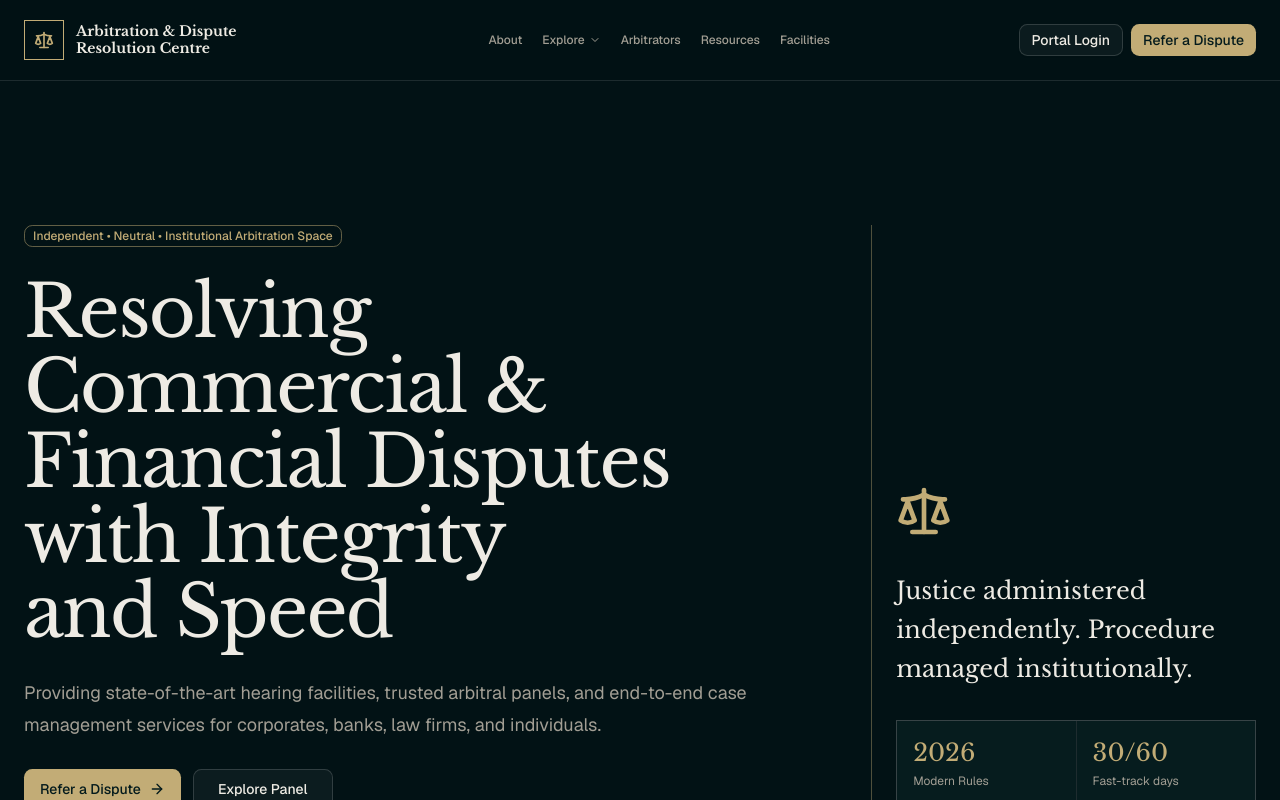
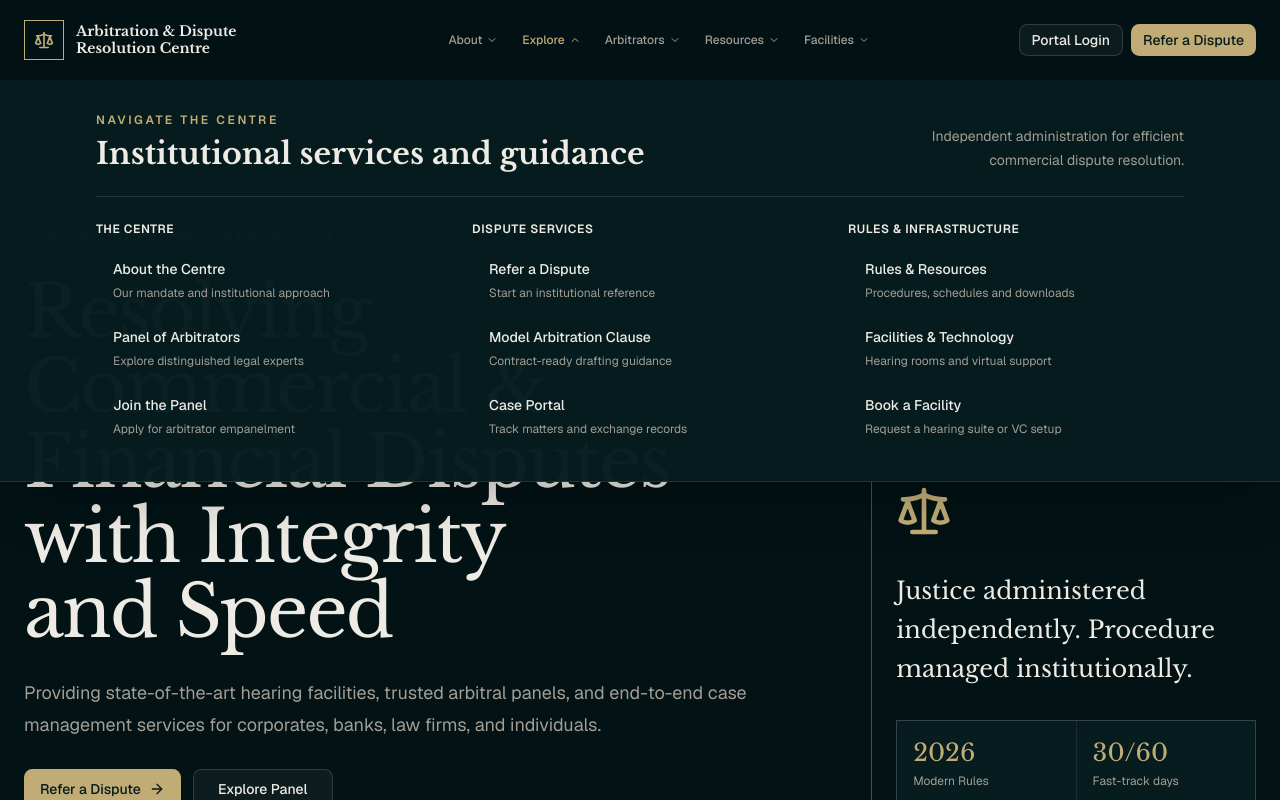
Before and after one commit to KKBAE143/arbitration-institution-homepage, a Next.js app: page / in a window 1280 px wide. Both pictures are taken after a click on the button "Explore". Shown: the top 800 px of the page. Built offline with nearby package versions, Linux system fonts and the light colour scheme.

Commit message:
feat: refactor public header menu structure and state management
Co-authored-by: PILLI KARTHIK <117244354+KKBAE143@users.noreply.github.com>

```diff
--- a/components/public/public-header.tsx
+++ b/components/public/public-header.tsx
@@ -6,52 +6,72 @@ import { ChevronDown, Scale } from "lucide-react"
 import { Button } from "@/components/ui/button"
 import { MobileNavigation } from "@/components/public/mobile-navigation"
 
-const menuGroups = [
-  { title: "The Centre", links: [{ label: "About the Centre", href: "/about", note: "Our mandate and institutional approach" }, { label: "Panel of Arbitrators", href: "/arbitrators", note: "Explore distinguished legal experts" }, { label: "Join the Panel", href: "/empanelment/apply", note: "Apply for arbitrator empanelment" }] },
-  { title: "Dispute Services", links: [{ label: "Refer a Dispute", href: "/refer-dispute", note: "Start an institutional reference" }, { label: "Model Arbitration Clause", href: "/model-clause", note: "Contract-ready drafting guidance" }, { label: "Case Portal", href: "/login", note: "Track matters and exchange records" }] },
-  { title: "Rules & Infrastructure", links: [{ label: "Rules & Resources", href: "/resources", note: "Procedures, schedules and downloads" }, { label: "Facilities & Technology", href: "/facilities", note: "Hearing rooms and virtual support" }, { label: "Book a Facility", href: "/facilities/book", note: "Request a hearing suite or VC setup" }] },
-]
+type MenuName = "about" | "explore" | "arbitrators" | "resources" | "facilities"
+type Menu = { label: string; eyebrow: string; title: string; description: string; groups: { title: string; links: { label: string; href: string; note: string }[] }[] }
+
+const menus: Record<MenuName, Menu> = {
+  about: { label: "About", eyebrow: "The institution", title: "Purpose, governance and people", description: "Learn how the Centre supports fair and efficient dispute resolution.", groups: [
+    { title: "The Centre", links: [{ label: "About the Centre", href: "/about", note: "Mandate and institutional approach" }, { label: "Leadership & Governance", href: "/about#governance", note: "Standards, oversight and independence" }] },
+    { title: "Work with us", links: [{ label: "Panel of Arbitrators", href: "/arbitrators", note: "Meet our distinguished legal experts" }, { label: "Join the Panel", href: "/empanelment/apply", note: "Apply for arbitrator empanelment" }] },
+    { title: "Quick access", links: [{ label: "Contact & Location", href: "/about#contact", note: "Visit or speak with the secretariat" }, { label: "Case Portal", href: "/login", note: "Secure access for case participants" }] },
+  ] },
+  explore: { label: "Explore", eyebrow: "Navigate the Centre", title: "Institutional services and guidance", description: "Independent administration for efficient commercial dispute resolution.", groups: [
+    { title: "The Centre", links: [{ label: "About the Centre", href: "/about", note: "Our mandate and institutional approach" }, { label: "Panel of Arbitrators", href: "/arbitrators", note: "Explore distinguished legal experts" }, { label: "Join the Panel", href: "/empanelment/apply", note: "Apply for arbitrator empanelment" }] },
+    { title: "Dispute Services", links: [{ label: "Refer a Dispute", href: "/refer-dispute", note: "Start an institutional reference" }, { label: "Model Arbitration Clause", href: "/model-clause", note: "Contract-ready drafting guidance" }, { label: "Case Portal", href: "/login", note: "Track matters and exchange records" }] },
+    { title: "Rules & Infrastructure", links: [{ label: "Rules & Resources", href: "/resources", note: "Procedures, schedules and downloads" }, { label: "Facilities & Technology", href: "/facilities", note: "Hearing rooms and virtual support" }, { label: "Book a Facility", href: "/facilities/book", note: "Request a hearing suite or VC setup" }] },
+  ] },
+  arbitrators: { label: "Arbitrators", eyebrow: "Arbitral panel", title: "Expertise for complex disputes", description: "Discover experienced practitioners and pathways to join the panel.", groups: [
+    { title: "Find expertise", links: [{ label: "Browse Arbitrators", href: "/arbitrators", note: "Search the institutional panel" }, { label: "Practice Specialisms", href: "/arbitrators#specialisms", note: "Find relevant sector experience" }] },
+    { title: "Empanelment", links: [{ label: "Apply to Join", href: "/empanelment/apply", note: "Submit an empanelment application" }, { label: "Selection Process", href: "/about#empanelment", note: "Review criteria and governance" }] },
+    { title: "For members", links: [{ label: "Arbitrator Portal", href: "/login", note: "Cases, availability and profile" }, { label: "Rules & Guidance", href: "/resources", note: "Procedural reference materials" }] },
+  ] },
+  resources: { label: "Resources", eyebrow: "Knowledge centre", title: "Rules, clauses and practical guidance", description: "Authoritative materials for parties, counsel and arbitrators.", groups: [
+    { title: "Rules", links: [{ label: "Rules & Procedures", href: "/resources", note: "Current institutional framework" }, { label: "Fee Schedule", href: "/resources#fees", note: "Administrative and tribunal fees" }] },
+    { title: "Drafting", links: [{ label: "Model Arbitration Clause", href: "/model-clause", note: "Recommended contract language" }, { label: "Refer a Dispute", href: "/refer-dispute", note: "Begin a new reference" }] },
+    { title: "Downloads", links: [{ label: "Resource Library", href: "/resources", note: "Forms, schedules and publications" }, { label: "Case Portal", href: "/login", note: "Access matter-specific documents" }] },
+  ] },
+  facilities: { label: "Facilities", eyebrow: "Hearings & technology", title: "Purpose-built spaces for proceedings", description: "Professional hearing rooms, virtual support and secretarial assistance.", groups: [
+    { title: "Spaces", links: [{ label: "Explore Facilities", href: "/facilities", note: "Rooms, capacity and amenities" }, { label: "Virtual Hearings", href: "/facilities#technology", note: "Secure video and hybrid support" }] },
+    { title: "Plan a hearing", links: [{ label: "Book a Facility", href: "/facilities/book", note: "Request dates and requirements" }, { label: "Indicative Rates", href: "/facilities#rates", note: "Review venue and service rates" }] },
+    { title: "Assistance", links: [{ label: "Secretarial Support", href: "/facilities#support", note: "Administrative help for proceedings" }, { label: "Contact the Centre", href: "/about#contact", note: "Discuss a tailored setup" }] },
+  ] },
+}
 
 export function PublicHeader() {
-  const [open, setOpen] = useState(false)
+  const [activeMenu, setActiveMenu] = useState<MenuName | null>(null)
   const closeTimer = useRef<ReturnType<typeof setTimeout> | null>(null)
-  const buttonRef = useRef<HTMLButtonElement>(null)
-
-  function cancelClose() { if (closeTimer.current) clearTimeout(closeTimer.current) }
-  function scheduleClose() { cancelClose(); closeTimer.current = setTimeout(() => setOpen(false), 140) }
+  const activeButton = useRef<HTMLButtonElement | null>(null)
+  const cancelClose = () => { if (closeTimer.current) clearTimeout(closeTimer.current) }
+  const closeMenu = () => { cancelClose(); setActiveMenu(null) }
+  const scheduleClose = () => { cancelClose(); closeTimer.current = setTimeout(() => setActiveMenu(null), 180) }
+  const openMenu = (name: MenuName, button?: HTMLButtonElement | null) => { cancelClose(); if (button) activeButton.current = button; setActiveMenu(name) }
 
   useEffect(() => {
-    if (!open) return
-    const onKeyDown = (event: KeyboardEvent) => {
-      if (event.key === "Escape") { setOpen(false); buttonRef.current?.focus() }
-    }
+    if (!activeMenu) return
+    const onKeyDown = (event: KeyboardEvent) => { if (event.key === "Escape") { closeMenu(); activeButton.current?.focus() } }
     document.addEventListener("keydown", onKeyDown)
     return () => document.removeEventListener("keydown", onKeyDown)
-  }, [open])
-
+  }, [activeMenu])
   useEffect(() => () => cancelClose(), [])
 
+  const menu = activeMenu ? menus[activeMenu] : null
   return <>
-    {open && <button type="button" aria-label="Close navigation menu" className="fixed inset-0 z-30 hidden cursor-default bg-background/45 backdrop-blur-md motion-safe:animate-in motion-safe:fade-in lg:block" onClick={() => setOpen(false)} />}
-    <header className="sticky top-0 z-50 border-b border-border bg-background/95 backdrop-blur">
+    {menu && <button type="button" aria-label="Close navigation menu" className="fixed inset-0 z-30 hidden cursor-default bg-background/70 backdrop-blur-xl motion-safe:animate-in motion-safe:fade-in lg:block" onClick={closeMenu} />}
+    <header className="sticky top-0 z-50 border-b border-border bg-background/95 backdrop-blur" onMouseLeave={scheduleClose}>
       <div className="mx-auto flex min-h-20 max-w-7xl items-center gap-5 px-4 sm:px-6">
-        <Link href="/" className="flex min-w-0 items-center gap-3" onClick={() => setOpen(false)}><span className="flex size-10 shrink-0 items-center justify-center border border-primary text-primary"><Scale className="size-5" /></span><span className="hidden max-w-56 font-serif text-sm font-bold leading-tight sm:block">Arbitration &amp; Dispute Resolution Centre</span></Link>
-        <nav className="ml-auto hidden items-center gap-5 lg:flex" aria-label="Primary navigation">
-          <Link href="/about" className="text-xs font-medium text-muted-foreground transition-colors hover:text-primary">About</Link>
-          <div className="relative" onMouseEnter={() => { cancelClose(); setOpen(true) }} onMouseLeave={scheduleClose} onBlur={(event) => { if (!event.currentTarget.contains(event.relatedTarget)) scheduleClose() }}>
-            <button ref={buttonRef} type="button" className="flex items-center gap-1 text-xs font-medium text-muted-foreground transition-colors hover:text-primary aria-expanded:text-primary" aria-expanded={open} aria-controls="public-mega-menu" onFocus={() => { cancelClose(); setOpen(true) }} onClick={() => { cancelClose(); setOpen(true) }}>Explore <ChevronDown className={`size-3 transition-transform motion-reduce:transition-none ${open ? "rotate-180" : ""}`} /></button>
-            {open && <div id="public-mega-menu" className="absolute left-1/2 top-full mt-7 w-[min(780px,calc(100vw-3rem))] -translate-x-1/2 border border-border bg-card p-7 shadow-2xl motion-safe:animate-in motion-safe:fade-in motion-safe:slide-in-from-top-2" onMouseEnter={cancelClose} onMouseLeave={scheduleClose}>
-              <div className="mb-6 flex items-end justify-between gap-6 border-b border-border pb-5"><div><p className="text-xs font-semibold uppercase tracking-[0.2em] text-primary">Navigate the Centre</p><p className="mt-2 font-serif text-2xl">Institutional services and guidance</p></div><p className="max-w-56 text-right text-xs leading-5 text-muted-foreground">Independent administration for efficient commercial dispute resolution.</p></div>
-              <div className="grid grid-cols-3 gap-7">{menuGroups.map((group) => <section key={group.title}><h2 className="text-xs font-semibold uppercase tracking-wider text-foreground">{group.title}</h2><div className="mt-4 flex flex-col gap-1">{group.links.map((link) => <Link key={link.href} href={link.href} className="group border-l border-transparent px-3 py-2 transition-colors hover:border-primary hover:bg-primary/5 focus-visible:border-primary focus-visible:bg-primary/5" onClick={() => setOpen(false)}><span className="block text-sm font-medium group-hover:text-primary">{link.label}</span><span className="mt-1 block text-xs leading-5 text-muted-foreground">{link.note}</span></Link>)}</div></section>)}</div>
-            </div>}
-          </div>
-          <Link href="/arbitrators" className="text-xs font-medium text-muted-foreground transition-colors hover:text-primary">Arbitrators</Link>
-          <Link href="/resources" className="text-xs font-medium text-muted-foreground transition-colors hover:text-primary">Resources</Link>
-          <Link href="/facilities" className="text-xs font-medium text-muted-foreground transition-colors hover:text-primary">Facilities</Link>
+        <Link href="/" className="flex min-w-0 items-center gap-3" onClick={closeMenu}><span className="flex size-10 shrink-0 items-center justify-center border border-primary text-primary"><Scale className="size-5" /></span><span className="hidden max-w-56 font-serif text-sm font-bold leading-tight sm:block">Arbitration &amp; Dispute Resolution Centre</span></Link>
+        <nav className="ml-auto hidden items-center gap-6 lg:flex" aria-label="Primary navigation" onMouseEnter={cancelClose}>
+          {(Object.entries(menus) as [MenuName, Menu][]).map(([name, item]) => <button key={name} type="button" className="flex items-center gap-1 text-xs font-medium text-muted-foreground transition-colors hover:text-primary aria-expanded:text-primary" aria-expanded={activeMenu === name} aria-controls="public-mega-menu" onMouseEnter={(event) => openMenu(name, event.currentTarget)} onFocus={(event) => openMenu(name, event.currentTarget)} onClick={(event) => openMenu(name, event.currentTarget)}>{item.label}<ChevronDown className={`size-3 transition-transform motion-reduce:transition-none ${activeMenu === name ? "rotate-180" : ""}`} /></button>)}
         </nav>
         <div className="ml-auto hidden items-center gap-2 lg:flex"><Button variant="outline" size="sm" render={<Link href="/login" />}>Portal Login</Button><Button size="sm" render={<Link href="/refer-dispute" />}>Refer a Dispute</Button></div>
         <div className="ml-auto lg:hidden"><MobileNavigation /></div>
       </div>
+      {menu && <div id="public-mega-menu" className="absolute inset-x-0 top-full border-b border-border bg-card/98 shadow-2xl motion-safe:animate-in motion-safe:fade-in motion-safe:slide-in-from-top-2" onMouseEnter={cancelClose} onMouseLeave={scheduleClose}>
+        <div className="mx-auto max-w-6xl px-8 py-8">
+          <div className="flex items-end justify-between gap-10 border-b border-border pb-6"><div><p className="text-xs font-semibold uppercase tracking-[0.22em] text-primary">{menu.eyebrow}</p><h2 className="mt-2 font-serif text-3xl font-semibold text-balance">{menu.title}</h2></div><p className="max-w-80 text-right text-sm leading-6 text-muted-foreground">{menu.description}</p></div>
+          <div className="grid grid-cols-3 gap-10 pt-6">{menu.groups.map((group) => <section key={group.title}><h3 className="text-xs font-semibold uppercase tracking-wider text-foreground">{group.title}</h3><div className="mt-3 flex flex-col gap-1">{group.links.map((link) => <Link key={`${group.title}-${link.label}`} href={link.href} className="group border-l border-transparent px-4 py-2.5 transition-colors hover:border-primary hover:bg-primary/5 focus-visible:border-primary focus-visible:bg-primary/5" onClick={closeMenu}><span className="block text-sm font-medium transition-colors group-hover:text-primary">{link.label}</span><span className="mt-1 block text-xs leading-5 text-muted-foreground">{link.note}</span></Link>)}</div></section>)}</div>
+        </div>
+      </div>}
     </header>
   </>
 }
```
